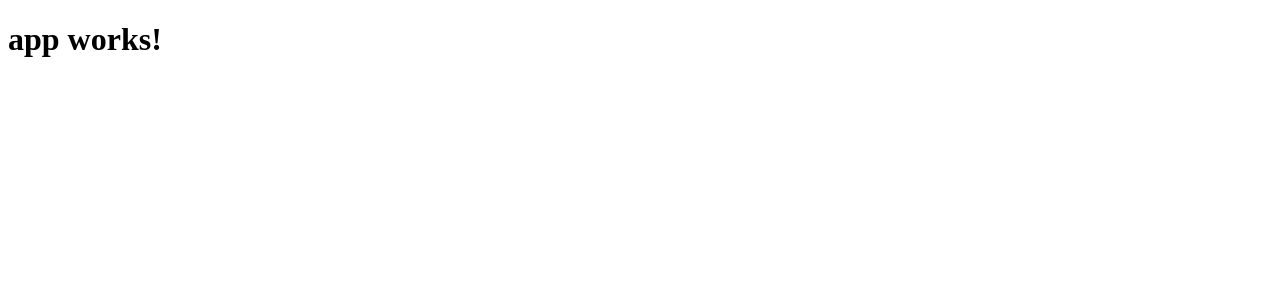
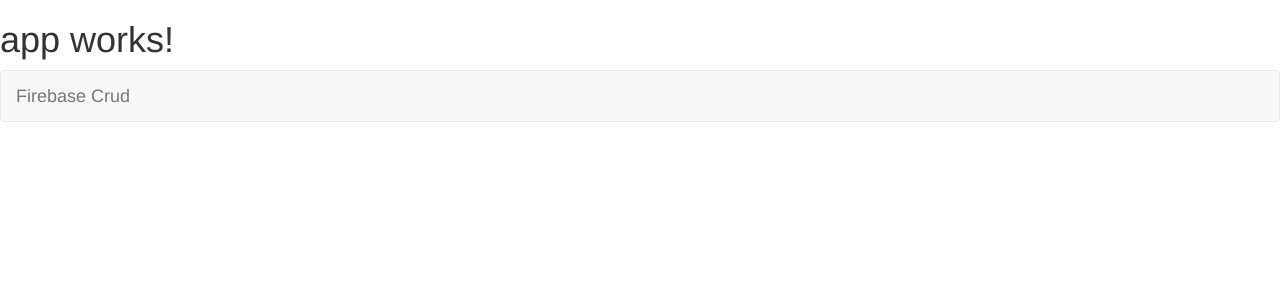
Before and after one commit to RobinWilkie/firebase-crud, an Angular app: page / in a window 1280 px wide. Shown: the top 300 px of the page. Built offline with nearby package versions, Linux system fonts and the light colour scheme.

Commit message:
first commit

```diff
--- a/src/app/app.component.html
+++ b/src/app/app.component.html
@@ -1,3 +1,11 @@
 <h1>
   {{title}}
 </h1>
+<nav class="navbar navbar-default">
+  <div class="container-fluid">
+    <!-- Brand and toggle get grouped for better mobile display -->
+    <div class="navbar-header">
+      <a class="navbar-brand" href="#">Firebase Crud</a>
+    </div>
+  </div>
+</nav>
--- a/src/index.html
+++ b/src/index.html
@@ -4,7 +4,8 @@
   <meta charset="utf-8">
   <title>FirebaseCrud</title>
   <base href="/">
-
+  <link href="https://fonts.googleapis.com/icon?family=Material+Icons" rel="stylesheet">
+  <link href="https://maxcdn.bootstrapcdn.com/bootstrap/3.3.7/css/bootstrap.min.css" rel="stylesheet">
   <meta name="viewport" content="width=device-width, initial-scale=1">
   <link rel="icon" type="image/x-icon" href="favicon.ico">
 </head>
```
